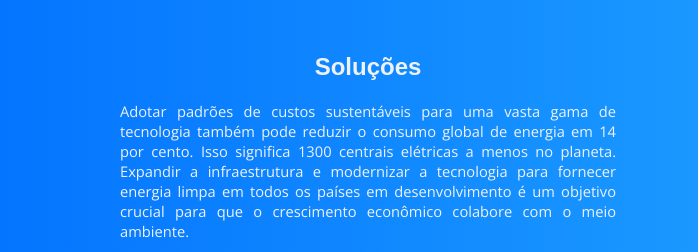
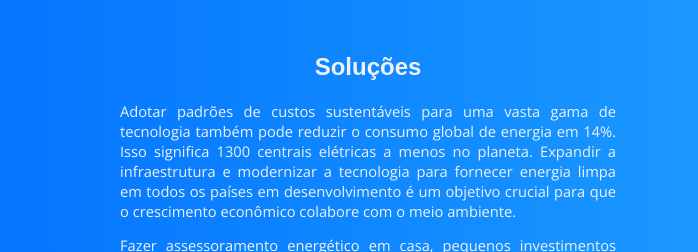
Before and after one commit to Danunesx/mundoeletrico.github.io, a plain HTML site: page index.html in a window 1280 px wide. Shown: the part 6111-6363 px from the top of the page, 582-1280 px from the left. Drawn offline with nearby package versions, Linux system fonts and the light colour scheme; a web font is replaced by a local one.

Commit message:
Update index.html

```diff
--- a/index.html
+++ b/index.html
@@ -227,7 +227,7 @@
             <div class="containerleft dois">
                 <h1 class="branco centralizado">Soluções</h1>
                 <p class="branco justificado">Adotar padrões de custos sustentáveis para uma vasta gama de tecnologia também pode reduzir o
-                    consumo global de energia em 14 por cento. Isso significa 1300 centrais elétricas a menos no planeta. Expandir a
+                    consumo global de energia em 14%. Isso significa 1300 centrais elétricas a menos no planeta. Expandir a
                     infraestrutura e modernizar a tecnologia para fornecer energia limpa em todos os países em desenvolvimento é um objetivo
                     crucial para que o crescimento econômico colabore com o meio ambiente.</p>
                 <p class="branco justificado">Fazer assessoramento energético em casa, pequenos investimentos podem reduzir gastos de energia,
```
